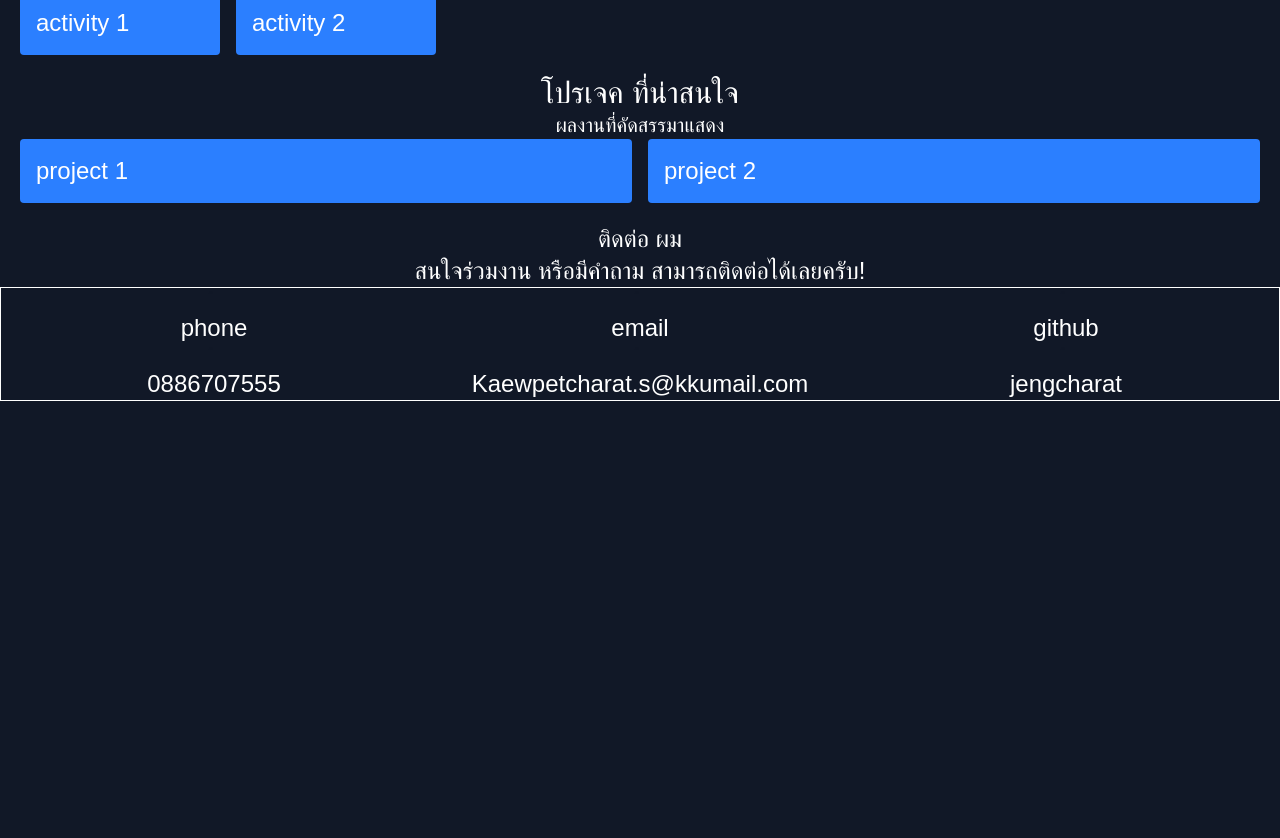
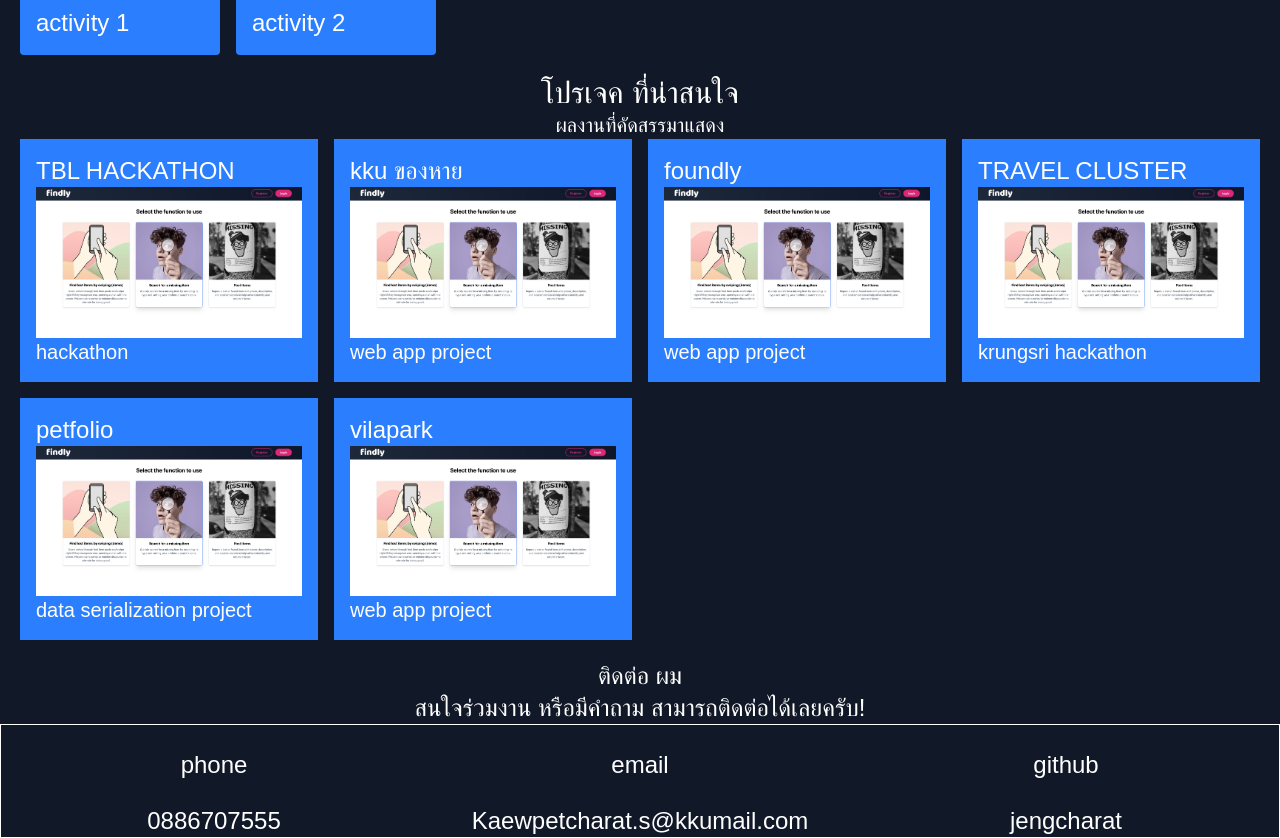
Before and after one commit to JengCharat/portfolio_website, a Next.js app in the folder portfolio_website/: page / in a window 1280 px wide. Shown: the part 1100-1938 px from the top of the page. Before the commit the page ends 1501 px from the top, so only its background shows below. Built offline with nearby package versions, Linux system fonts and the light colour scheme.

Commit message:
myproject

```diff
--- a/portfolio_website/app/page.tsx
+++ b/portfolio_website/app/page.tsx
@@ -52,8 +52,13 @@ export default function Home(){
     ]
 
     const myproject:MyProjectItem[] = [
-        {name:'project 1',detail:'hackathon',img:'123'},
-        {name:'project 2',detail:'hackathon',img:'123'}
+        {name:'TBL HACKATHON',detail:'hackathon',img:'/images/myproject/foundly-1.png'},
+        {name:'kku ของหาย',detail:'web app project',img:'/images/myproject/foundly-1.png'},
+        {name:'foundly',detail:'web app project',img:'/images/myproject/foundly-1.png'},
+        {name:'TRAVEL CLUSTER',detail:'krungsri hackathon',img:'/images/myproject/foundly-1.png'},
+        {name:'petfolio',detail:'data serialization project',img:'/images/myproject/foundly-1.png'},
+        {name:'vilapark',detail:'web app project',img:'/images/myproject/foundly-1.png'},
+
 
     ]
     const contact:ContactItem[] = [
@@ -216,8 +221,20 @@ export default function Home(){
                 </div>
                 <div className="grid gap-4 grid-cols-[repeat(auto-fit,minmax(250px,1fr))]">
                             {myproject.map((item,index)=>(
-                               <div key={index} className="bg-blue-500 text-white p-4 rounded">
+                               <div key={index} className="min-w-[200px] bg-blue-500 text-white p-4">
                                     <h1 className="text-2xl text-white">{item.name}</h1>
+                                    <div>
+                                         <Image className="relative md:w-100"
+                                              src={item.img}
+                                              alt={item.name}
+                                              width={200}
+                                              height={200}
+                                        />
+                                    </div>
+                                    <div>
+                                        <h1 className="text-xl text-white">{item.detail}</h1>
+                                    </div>
+
                                </div>
                             ))}
                 </div>
```
Also changed, not shown: portfolio_website/public/images/myproject/foundly-1.png (added).
